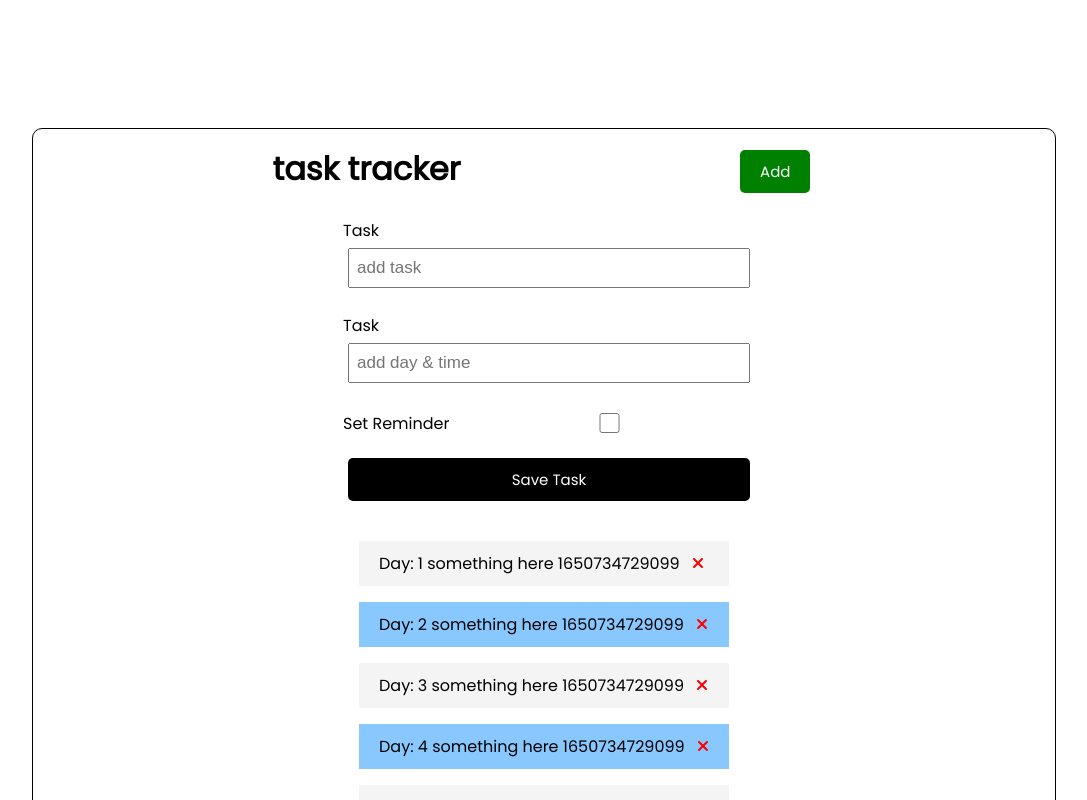
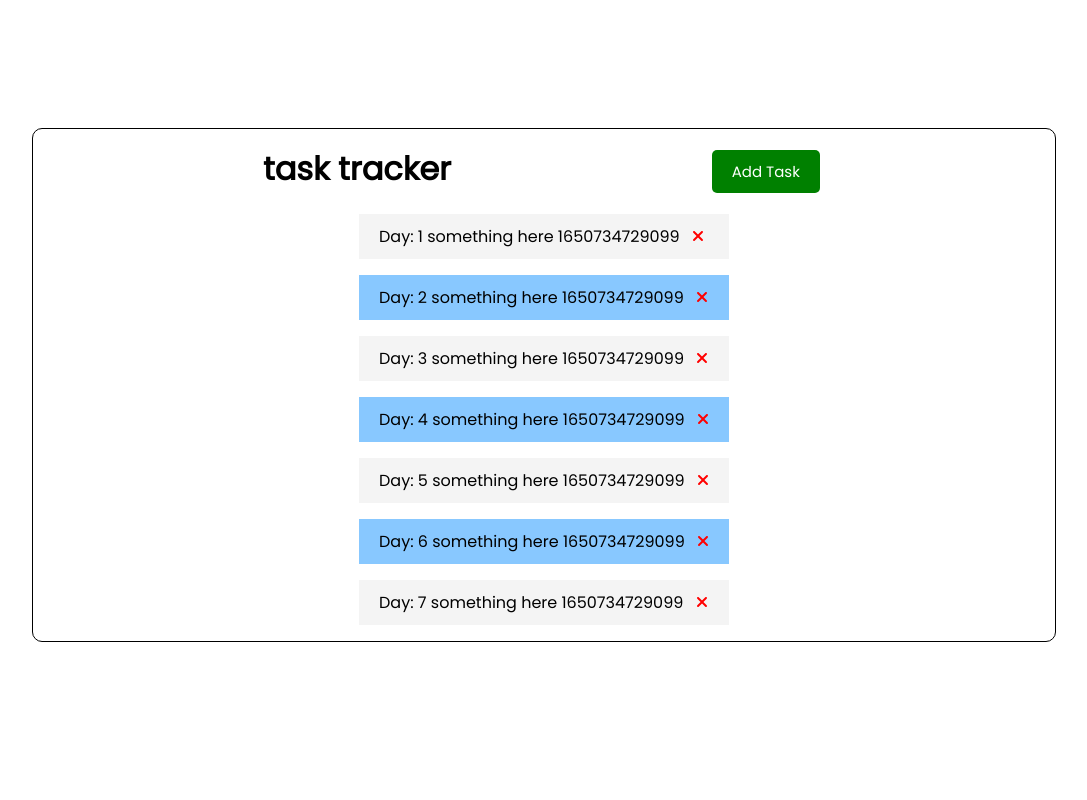
Before and after one commit to Dj-Viking/hello-ng, an Angular app: page / in a window 1280 px wide. Shown: the top 800 px of the page, without its empty margins (96-1183 px from the left). Built offline with nearby package versions, Linux system fonts and the light colour scheme; data requests are answered from the project's data file.

Commit message:
able to show and hide the add task form

```diff
--- a/src/app/components/add-task/add-task.component.html
+++ b/src/app/components/add-task/add-task.component.html
@@ -1,4 +1,5 @@
 <form
+  *ngIf="showAddTask"
   class="add-form"
   (ngSubmit)="onSubmit()"
 >
--- a/src/app/components/add-task/add-task.component.ts
+++ b/src/app/components/add-task/add-task.component.ts
@@ -1,5 +1,7 @@
 import { Component, OnInit, Output, EventEmitter } from '@angular/core';
 import { Task } from "../../Task";
+import { UiService } from 'src/app/services/ui.service';
+import { Subscription } from 'rxjs';
 @Component({
     selector: 'app-add-task',
     templateUrl: './add-task.component.html',
@@ -10,8 +12,16 @@ export class AddTaskComponent implements OnInit {
     text!: string;
     day!: string;
     reminder: boolean = false;
+    showAddTask: boolean = false;
+    subscription!: Subscription;
 
-    constructor() { }
+    constructor(private uiService: UiService) {
+        this.subscription = this.uiService
+            .onToggle()
+            .subscribe((value) => {
+                this.showAddTask = value;
+            });
+    }
 
     ngOnInit(): void {
     }
--- a/src/app/header/header.component.html
+++ b/src/app/header/header.component.html
@@ -3,7 +3,7 @@
     <h1>{{title}}</h1>
     <app-button
       color="{{ showAddTask ? 'red' : 'green' }}"
-      text="{{ showAddTask ? 'Close' : 'Add' }}"
+      text="{{ showAddTask ? 'Close' : 'Add Task' }}"
       (btnClick)="toggleAddTask()"
     >
     </app-button>
--- a/src/app/services/ui.service.ts
+++ b/src/app/services/ui.service.ts
@@ -16,7 +16,6 @@ export class UiService {
     // call this function when the element is clicked.
     toggleAddTask(): void {
         // console.log("kfdjfkdjk");
-
         this.showAddTask = !this.showAddTask;
         this.subject.next(this.showAddTask);
     }
```
